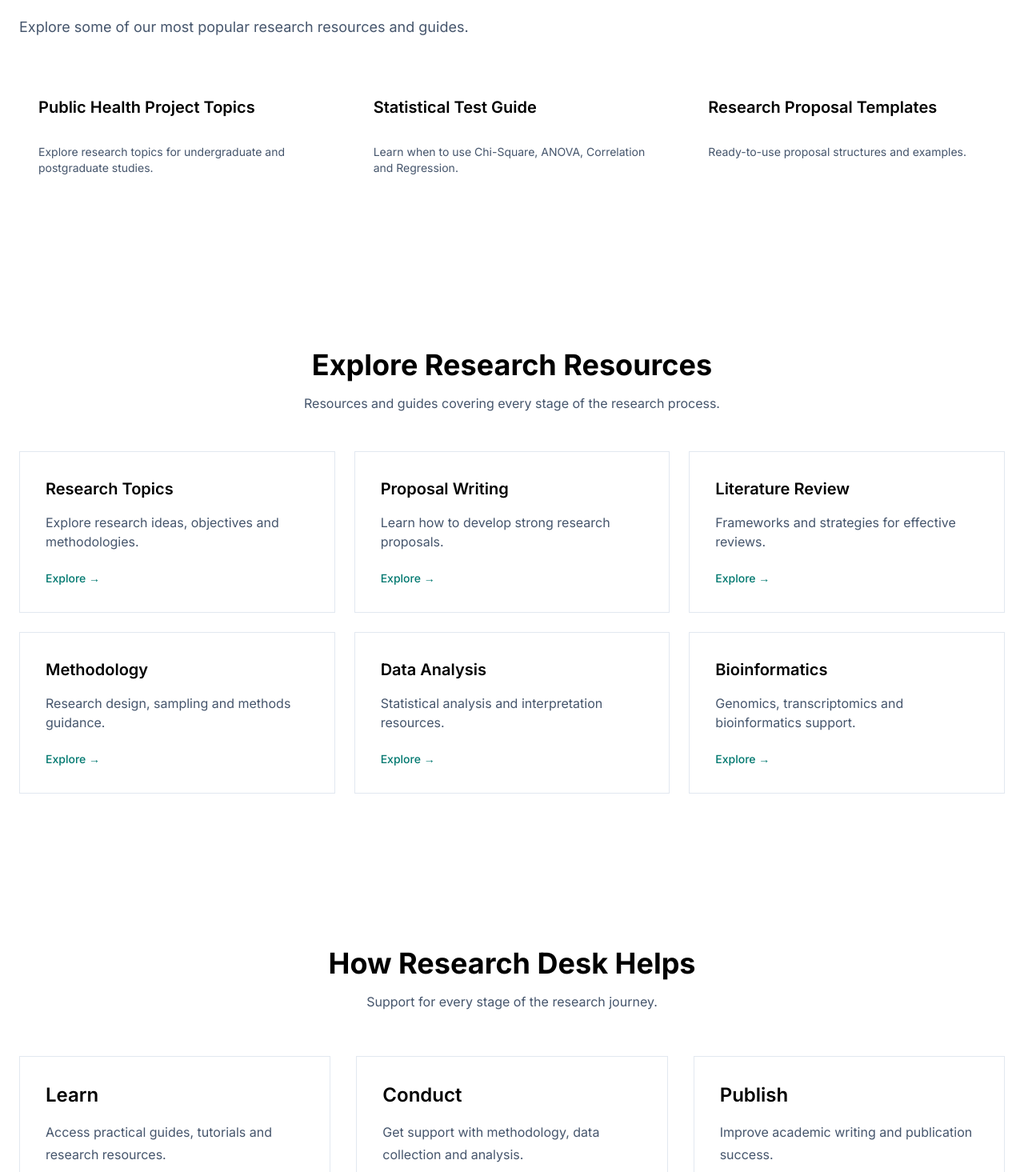
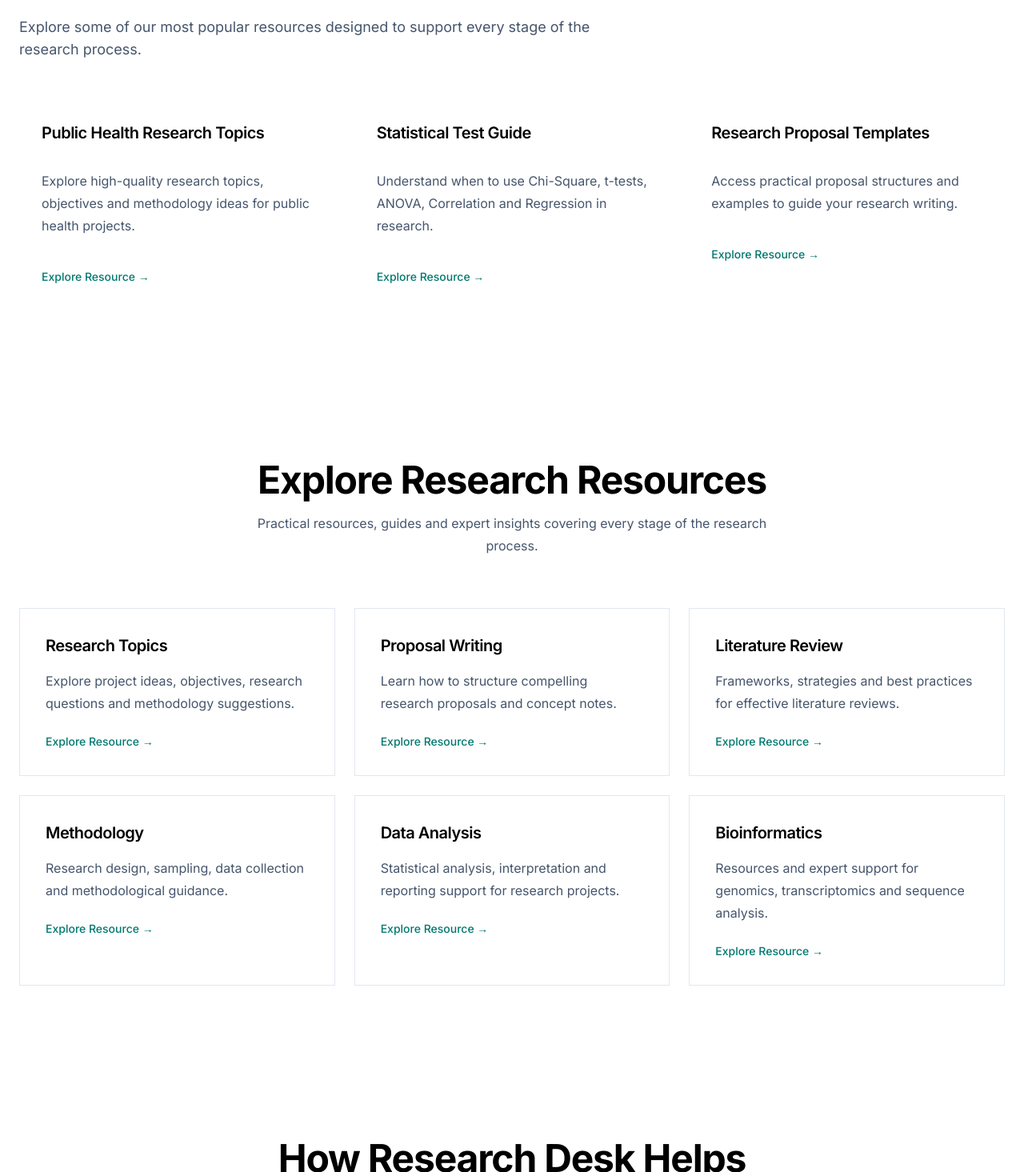
Before and after one commit to yomi-pm/dynamic-world, a Next.js app: page / in a window 1280 px wide. Shown: the part 1205-2670 px from the top of the page at 80% size. Built offline with nearby package versions, Linux system fonts and the light colour scheme.

Commit message:
Updated Mobile Responsiveness

```diff
--- a/components/CTA.tsx
+++ b/components/CTA.tsx
@@ -1,23 +1,105 @@
 import Container from "./Container";
-import { Button } from "@/components/ui/button";
+import Link from "next/link";
 
 export default function CTA() {
   return (
-    <section className="py-32 bg-slate-900 text-white">
+    <section className="py-20 md:py-32 bg-slate-900 text-white">
       <Container>
-        <div className="max-w-3xl">
-          <h2 className="text-5xl font-bold">
+        <div className="max-w-4xl mx-auto text-center">
+          <div className="inline-flex px-4 py-2 rounded-full bg-white/10 text-sm mb-6">
+            Expert Research Support
+          </div>
+
+          <h2
+            className="
+            text-3xl
+            md:text-5xl
+            font-bold
+            tracking-tight
+            leading-tight
+            "
+          >
             Need Support With Your Research?
           </h2>
 
-          <p className="mt-6 text-slate-300 text-lg">
-            Work with our team of specialists for data analysis, bioinformatics,
-            methodology support, academic writing and publication assistance.
+          <p
+            className="
+            mt-6
+            text-base
+            md:text-xl
+            text-slate-300
+            leading-8
+            max-w-3xl
+            mx-auto
+            "
+          >
+            Whether you're working on a project, dissertation, thesis,
+            publication, public health study or bioinformatics analysis, our
+            team can help you move forward with confidence.
           </p>
 
-          <Button className="mt-10" variant="secondary">
-            Request Consultation
-          </Button>
+          <div
+            className="
+            mt-10
+            flex
+            flex-col
+            sm:flex-row
+            justify-center
+            gap-4
+            "
+          >
+            <Link
+              href="/contact"
+              className="
+              inline-flex
+              items-center
+              justify-center
+              px-6
+              py-3
+              rounded-xl
+              bg-white
+              text-slate-900
+              font-medium
+              hover:bg-slate-100
+              transition-colors
+              "
+            >
+              Request Consultation
+            </Link>
+
+            <a
+              href="https://wa.me/234XXXXXXXXXX"
+              target="_blank"
+              rel="noopener noreferrer"
+              className="
+              inline-flex
+              items-center
+              justify-center
+              px-6
+              py-3
+              rounded-xl
+              border
+              border-white/20
+              text-white
+              font-medium
+              hover:bg-white/10
+              transition-colors
+              "
+            >
+              Chat on WhatsApp
+            </a>
+          </div>
+
+          <div
+            className="
+            mt-10
+            text-sm
+            text-slate-400
+            "
+          >
+            Research Methodology • Data Analysis • Bioinformatics • Academic
+            Writing • Publication Support
+          </div>
         </div>
       </Container>
     </section>
--- a/components/FeaturedResources.tsx
+++ b/components/FeaturedResources.tsx
@@ -2,22 +2,29 @@ import Container from "./Container";
 import Section from "./Section";
 import SectionHeading from "./SectionHeading";
 import { Card } from "@/components/ui/card";
+import Link from "next/link";
 
 export default function FeaturedResources() {
   const resources = [
     {
-      title: "Public Health Project Topics",
+      title: "Public Health Research Topics",
       description:
-        "Explore research topics for undergraduate and postgraduate studies.",
+        "Explore high-quality research topics, objectives and methodology ideas for public health projects.",
+      href: "/project-topics",
     },
+
     {
       title: "Statistical Test Guide",
       description:
-        "Learn when to use Chi-Square, ANOVA, Correlation and Regression.",
+        "Understand when to use Chi-Square, t-tests, ANOVA, Correlation and Regression in research.",
+      href: "/resources",
     },
+
     {
       title: "Research Proposal Templates",
-      description: "Ready-to-use proposal structures and examples.",
+      description:
+        "Access practical proposal structures and examples to guide your research writing.",
+      href: "/resources",
     },
   ];
 
@@ -26,16 +33,62 @@ export default function FeaturedResources() {
       <Container>
         <SectionHeading
           title="Featured Research Resources"
-          subtitle="Explore some of our most popular research resources and guides."
+          subtitle="Explore some of our most popular resources designed to support every stage of the research process."
         />
 
-        <div className="grid md:grid-cols-3 gap-6">
+        <div className="grid grid-cols-1 md:grid-cols-3 gap-6">
           {resources.map((resource) => (
-            <Card key={resource.title} className="p-6 rounded-2xl">
-              <h3 className="font-semibold text-xl">{resource.title}</h3>
+            <Link key={resource.title} href={resource.href} className="group">
+              <Card
+                className="
+                h-full
+                p-5
+                md:p-7
+                rounded-3xl
+                border-slate-200
+                transition-all
+                duration-300
+                hover:shadow-lg
+                hover:-translate-y-1
+                "
+              >
+                <h3
+                  className="
+                  text-lg
+                  md:text-xl
+                  font-semibold
+                  tracking-tight
+                  group-hover:text-teal-700
+                  transition-colors
+                  "
+                >
+                  {resource.title}
+                </h3>
 
-              <p className="mt-4 text-slate-600">{resource.description}</p>
-            </Card>
+                <p
+                  className="
+                  mt-4
+                  text-slate-600
+                  leading-7
+                  text-sm
+                  md:text-base
+                  "
+                >
+                  {resource.description}
+                </p>
+
+                <div
+                  className="
+                  mt-6
+                  text-sm
+                  font-medium
+                  text-teal-700
+                  "
+                >
+                  Explore Resource →
+                </div>
+              </Card>
+            </Link>
           ))}
         </div>
       </Container>
--- a/components/Hero.tsx
+++ b/components/Hero.tsx
@@ -5,55 +5,121 @@ import Image from "next/image";
 
 export default function Hero() {
   return (
-    <section className="py-32">
+    <section className="py-16 md:py-24 lg:py-32">
       <Container>
-        <div className="grid lg:grid-cols-2 gap-20 items-center">
+        <div className="grid lg:grid-cols-2 gap-12 lg:gap-20 items-center">
+          {/* CONTENT */}
+
           <div>
-            <div className="inline-flex bg-slate-100 rounded-full px-4 py-2 text-sm mb-8">
+            <div className="inline-flex bg-slate-100 rounded-full px-4 py-2 text-sm mb-6 md:mb-8">
               Research Support Platform
             </div>
 
-            <h1 className="text-6xl font-bold tracking-tight leading-tight">
+            <h1
+              className="
+              text-4xl
+              sm:text-5xl
+              lg:text-6xl
+              font-bold
+              tracking-tight
+              leading-tight
+              "
+            >
               Research Resources. Expert Support.
             </h1>
 
-            <p className="mt-8 text-xl text-slate-600 leading-9">
+            <p
+              className="
+              mt-6
+              md:mt-8
+              text-lg
+              md:text-xl
+              text-slate-600
+              leading-8
+              md:leading-9
+              max-w-2xl
+              "
+            >
               Everything you need to plan, conduct, analyze and publish
               high-quality research. Access practical resources, guides, tools
               and expert support designed to help researchers succeed at every
               stage of the research journey.
             </p>
 
-            <div className="flex gap-10 mt-10">
+            {/* STATS */}
+
+            <div
+              className="
+              grid
+              grid-cols-3
+              gap-4
+              md:gap-8
+              mt-8
+              md:mt-10
+              "
+            >
               <div>
-                <div className="text-3xl font-bold">500+</div>
-                <div className="text-slate-500 text-sm">Research Topics</div>
+                <div className="text-2xl md:text-3xl font-bold">500+</div>
+                <div className="text-slate-500 text-xs md:text-sm">
+                  Research Topics
+                </div>
               </div>
 
               <div>
-                <div className="text-3xl font-bold">50+</div>
-                <div className="text-slate-500 text-sm">Research Guides</div>
+                <div className="text-2xl md:text-3xl font-bold">50+</div>
+                <div className="text-slate-500 text-xs md:text-sm">
+                  Research Guides
+                </div>
               </div>
 
               <div>
-                <div className="text-3xl font-bold">20+</div>
-                <div className="text-slate-500 text-sm">Research Tools</div>
+                <div className="text-2xl md:text-3xl font-bold">20+</div>
+                <div className="text-slate-500 text-xs md:text-sm">
+                  Research Tools
+                </div>
               </div>
             </div>
 
-            <div className="flex gap-4 mt-10">
-              <Button asChild size="lg">
+            {/* CTA */}
+
+            <div
+              className="
+              flex
+              flex-col
+              sm:flex-row
+              gap-4
+              mt-8
+              md:mt-10
+              "
+            >
+              <Button asChild size="lg" className="w-full sm:w-auto">
                 <Link href="/project-topics">Explore Resources</Link>
               </Button>
 
-              <Button asChild variant="outline" size="lg">
+              <Button
+                asChild
+                variant="outline"
+                size="lg"
+                className="w-full sm:w-auto"
+              >
                 <Link href="/contact">Get Expert Support</Link>
               </Button>
             </div>
           </div>
 
-          <div className="relative">
-            <div className="relative h-[650px] rounded-3xl overflow-hidden">
+          {/* IMAGE */}
+
+          <div className="relative order-first lg:order-last">
+            <div
+              className="
+              relative
+              h-[320px]
+              sm:h-[450px]
+              lg:h-[650px]
+              rounded-3xl
+              overflow-hidden
+              "
+            >
               <Image
                 src="/images/research-papers.jpg"
                 alt="Research image"
--- a/components/HowItHelps.tsx
+++ b/components/HowItHelps.tsx
@@ -4,48 +4,105 @@ import Section from "./Section";
 export default function HowItHelps() {
   const items = [
     {
+      number: "01",
       title: "Learn",
-      description: "Access practical guides, tutorials and research resources.",
+      description:
+        "Access practical research guides, tutorials, templates and educational resources designed to build your research skills.",
     },
 
     {
+      number: "02",
       title: "Conduct",
       description:
-        "Get support with methodology, data collection and analysis.",
+        "Get support with topic development, methodology, data collection, statistical analysis and bioinformatics workflows.",
     },
 
     {
+      number: "03",
       title: "Publish",
-      description: "Improve academic writing and publication success.",
+      description:
+        "Improve academic writing, manuscript preparation and publication readiness with expert guidance.",
     },
   ];
 
   return (
     <Section>
       <Container>
-        <div className="text-center mb-14">
-          <h2 className="text-4xl font-bold">How Research Desk Helps</h2>
+        <div className="text-center mb-12 md:mb-16">
+          <h2
+            className="
+            text-3xl
+            md:text-5xl
+            font-bold
+            tracking-tight
+            "
+          >
+            How Research Desk Helps
+          </h2>
 
-          <p className="mt-4 text-slate-600">
-            Support for every stage of the research journey.
+          <p
+            className="
+            mt-4
+            text-slate-600
+            max-w-2xl
+            mx-auto
+            leading-7
+            "
+          >
+            Practical support and trusted resources for every stage of the
+            research journey.
           </p>
         </div>
 
-        <div className="grid md:grid-cols-3 gap-8">
+        <div className="grid grid-cols-1 md:grid-cols-3 gap-6 md:gap-8">
           {items.map((item) => (
             <div
               key={item.title}
               className="
-              p-8
+              p-6
+              md:p-8
               rounded-3xl
               border
               border-slate-200
               bg-white
+              transition-all
+              duration-300
+              hover:shadow-lg
+              hover:-translate-y-1
               "
             >
-              <h3 className="text-2xl font-semibold">{item.title}</h3>
+              <div
+                className="
+                text-sm
+                font-semibold
+                text-teal-700
+                tracking-wider
+                "
+              >
+                {item.number}
+              </div>
 
-              <p className="mt-4 text-slate-600 leading-7">
+              <h3
+                className="
+                mt-4
+                text-xl
+                md:text-2xl
+                font-semibold
+                tracking-tight
+                "
+              >
+                {item.title}
+              </h3>
+
+              <p
+                className="
+                mt-4
+                text-slate-600
+                leading-7
+                text-sm
+                md:text-base
+                "
+              >
                 {item.description}
               </p>
             </div>
--- a/components/ResourceCategories.tsx
+++ b/components/ResourceCategories.tsx
@@ -1,67 +1,136 @@
 import Container from "./Container";
 import Section from "./Section";
+import Link from "next/link";
 
 export default function ResourceCategories() {
   const categories = [
     {
       title: "Research Topics",
-      description: "Explore research ideas, objectives and methodologies.",
+      description:
+        "Explore project ideas, objectives, research questions and methodology suggestions.",
+      href: "/project-topics",
     },
+
     {
       title: "Proposal Writing",
-      description: "Learn how to develop strong research proposals.",
+      description:
+        "Learn how to structure compelling research proposals and concept notes.",
+      href: "/resources",
     },
+
     {
       title: "Literature Review",
-      description: "Frameworks and strategies for effective reviews.",
+      description:
+        "Frameworks, strategies and best practices for effective literature reviews.",
+      href: "/resources",
     },
+
     {
       title: "Methodology",
-      description: "Research design, sampling and methods guidance.",
+      description:
+        "Research design, sampling, data collection and methodological guidance.",
+      href: "/resources",
     },
+
     {
       title: "Data Analysis",
-      description: "Statistical analysis and interpretation resources.",
+      description:
+        "Statistical analysis, interpretation and reporting support for research projects.",
+      href: "/resources",
     },
+
     {
       title: "Bioinformatics",
-      description: "Genomics, transcriptomics and bioinformatics support.",
+      description:
+        "Resources and expert support for genomics, transcriptomics and sequence analysis.",
+      href: "/resources",
     },
   ];
 
   return (
     <Section>
       <Container>
-        <div className="text-center mb-12">
-          <h2 className="text-4xl font-bold">Explore Research Resources</h2>
+        <div className="text-center mb-12 md:mb-16">
+          <h2
+            className="
+            text-3xl
+            md:text-5xl
+            font-bold
+            tracking-tight
+            "
+          >
+            Explore Research Resources
+          </h2>
 
-          <p className="mt-4 text-slate-600">
-            Resources and guides covering every stage of the research process.
+          <p
+            className="
+            mt-4
+            text-slate-600
+            max-w-2xl
+            mx-auto
+            leading-7
+            "
+          >
+            Practical resources, guides and expert insights covering every stage
+            of the research process.
           </p>
         </div>
 
-        <div className="grid md:grid-cols-2 lg:grid-cols-3 gap-6">
+        <div className="grid grid-cols-1 md:grid-cols-2 lg:grid-cols-3 gap-6">
           {categories.map((category) => (
-            <div
-              key={category.title}
-              className="
-                p-8
+            <Link key={category.title} href={category.href} className="group">
+              <div
+                className="
+                h-full
+                p-6
+                md:p-8
                 rounded-3xl
                 border
                 border-slate-200
                 bg-white
-                hover:shadow-lg
-                transition
-              "
-            >
-              <h3 className="text-xl font-semibold">{category.title}</h3>
+                transition-all
+                duration-300
+                hover:shadow-xl
+                hover:-translate-y-1
+                "
+              >
+                <h3
+                  className="
+                  text-lg
+                  md:text-xl
+                  font-semibold
+                  tracking-tight
+                  group-hover:text-teal-700
+                  transition-colors
+                  "
+                >
+                  {category.title}
+                </h3>
 
-              <p className="mt-4 text-slate-600">{category.description}</p>
+                <p
+                  className="
+                  mt-4
+                  text-slate-600
+                  leading-7
+                  text-sm
+                  md:text-base
+                  "
+                >
+                  {category.description}
+                </p>
 
-              <div className="mt-6 text-teal-700 text-sm font-medium">
-                Explore →
+                <div
+                  className="
+                  mt-6
+                  text-sm
+                  font-medium
+                  text-teal-700
+                  "
+                >
+                  Explore Resource →
+                </div>
               </div>
-            </div>
+            </Link>
           ))}
         </div>
       </Container>
--- a/components/ServicesPreview.tsx
+++ b/components/ServicesPreview.tsx
@@ -3,36 +3,37 @@ import Section from "./Section";
 import SectionHeading from "./SectionHeading";
 
 import { Card } from "@/components/ui/card";
+import Link from "next/link";
 
-import { BarChart3, HeartPulse, LineChart, GraduationCap } from "lucide-react";
+import { BarChart3, Dna, FileText, GraduationCap } from "lucide-react";
 
 export default function ServicesPreview() {
   const services = [
     {
-      title: "Research Analytics",
+      title: "Data Analysis",
       description:
-        "Transform raw research data into actionable insights through statistical analysis, interpretation, and reporting.",
+        "Statistical analysis, interpretation, reporting and visualization support for academic and professional research projects.",
       icon: BarChart3,
     },
 
     {
-      title: "Public Health Analytics",
+      title: "Bioinformatics Support",
       description:
-        "Survey analysis, monitoring & evaluation reporting, and public health intelligence for healthcare research projects.",
-      icon: HeartPulse,
+        "Genomics, transcriptomics, sequence analysis and bioinformatics workflows for life science researchers.",
+      icon: Dna,
     },
 
     {
-      title: "Data Visualization",
+      title: "Research Methodology",
       description:
-        "Interactive dashboards and publication-ready visualizations using Power BI and modern reporting tools.",
-      icon: LineChart,
+        "Guidance on research design, sampling techniques, instrument development and study implementation.",
+      icon: FileText,
     },
 
     {
-      title: "Dissertation Support",
+      title: "Academic Research Support",
       description:
-        "End-to-end academic research support including proposal development, data analysis, and interpretation.",
+        "Proposal development, dissertation support, data interpretation and publication readiness assistance.",
       icon: GraduationCap,
     },
   ];
@@ -42,10 +43,10 @@ export default function ServicesPreview() {
       <Container>
         <SectionHeading
           title="Expert Research Support"
-          subtitle="Work with our team for support with research design, methodology, data analysis, bioinformatics, academic writing and publication support."
+          subtitle="Work with our team for support with research methodology, data analysis, bioinformatics, academic writing and publication support."
         />
 
-        <div className="grid md:grid-cols-2 lg:grid-cols-4 gap-6">
+        <div className="grid grid-cols-1 md:grid-cols-2 lg:grid-cols-4 gap-6">
           {services.map((service) => {
             const Icon = service.icon;
 
@@ -53,28 +54,78 @@ export default function ServicesPreview() {
               <Card
                 key={service.title}
                 className="
-                  p-8
+                  p-6
+                  md:p-8
                   rounded-3xl
                   border-slate-200
-                  hover:shadow-lg
                   transition-all
                   duration-300
+                  hover:shadow-xl
                   hover:-translate-y-1
                 "
               >
-                <div className="w-12 h-12 rounded-2xl bg-slate-100 flex items-center justify-center">
+                <div
+                  className="
+                  w-12
+                  h-12
+                  rounded-2xl
+                  bg-slate-100
+                  flex
+                  items-center
+                  justify-center
+                  "
+                >
                   <Icon className="w-6 h-6 text-slate-700" />
                 </div>
 
-                <h3 className="mt-6 text-xl font-semibold">{service.title}</h3>
+                <h3
+                  className="
+                  mt-6
+                  text-lg
+                  md:text-xl
+                  font-semibold
+                  tracking-tight
+                  "
+                >
+                  {service.title}
+                </h3>
 
-                <p className="mt-4 text-slate-600 leading-7">
+                <p
+                  className="
+                  mt-4
+                  text-slate-600
+                  leading-7
+                  text-sm
+                  md:text-base
+                  "
+                >
                   {service.description}
                 </p>
               </Card>
             );
           })}
         </div>
+
+        <div className="mt-12 text-center">
+          <Link
+            href="/services"
+            className="
+              inline-flex
+              items-center
+              justify-center
+              px-6
+              py-3
+              rounded-xl
+              bg-slate-900
+              text-white
+              font-medium
+              hover:bg-slate-800
+              transition-colors
+            "
+          >
+            View All Services
+          </Link>
+        </div>
       </Container>
     </Section>
   );
```
